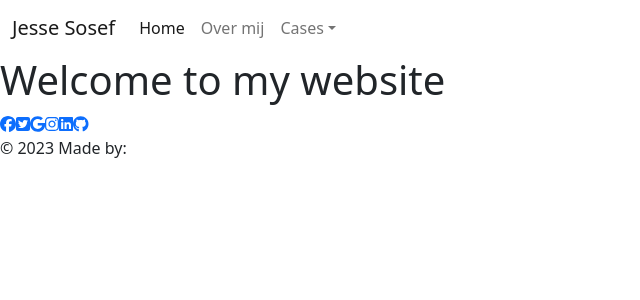
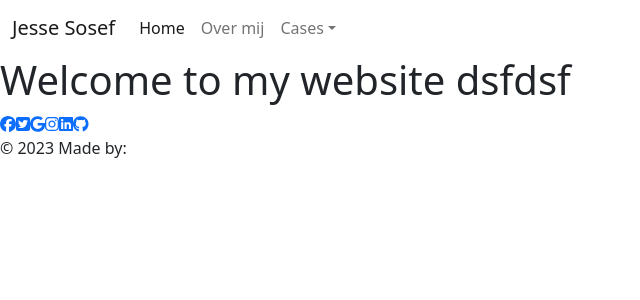
Before and after one commit to Jesse7819/jesse7819.github.io, a React (Create React App) app: page / in a window 1280 px wide. Shown: the top 300 px of the page, without its empty margins (0-640 px from the left). Built offline with nearby package versions, Linux system fonts and the light colour scheme.

Commit message:
website deployed on git

```diff
--- a/package.json
+++ b/package.json
@@ -30,7 +30,7 @@
   "scripts": {
     "start": "react-scripts start",
     "predeploy": "npm run build",
-    "deploy": "gh-pages -b master -d build",
+    "deploy": "gh-pages -d build",
     "build": "react-scripts build",
     "test": "react-scripts test",
     "eject": "react-scripts eject"
--- a/src/App.js
+++ b/src/App.js
@@ -2,7 +2,7 @@ import React from 'react';
 import './css/main.css';
 
 
-import { BrowserRouter as Router, Routes, Route }
+import { BrowserRouter as Router, Routes, Route, BrowserRouter }
 	from 'react-router-dom';
 import Home from './pages';
 import About from './pages/about';
@@ -19,7 +19,7 @@ import Kluis from './pages/kluis';
 function App() {
 	return (
 
-		<Router>
+		<BrowserRouter basename={window.location.pathname || ''}>
 			<Navbar />
 
 			<Routes>
@@ -33,7 +33,7 @@ function App() {
 				<Route path='/kluis' element={<Kluis />} />
 			</Routes>
 			<Footer />
-		</Router>
+		</BrowserRouter>
 	);
 }
 
--- a/src/pages/index.js
+++ b/src/pages/index.js
@@ -3,7 +3,7 @@ import React from 'react';
 const Home = () => {
 	return (
 		<div>
-			<h1>Welcome to my website</h1>
+			<h1>Welcome to my website dsfdsf</h1>
 		</div>
 	);
 };
```
